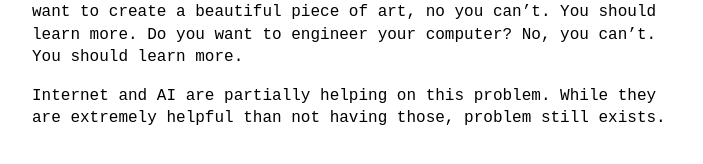
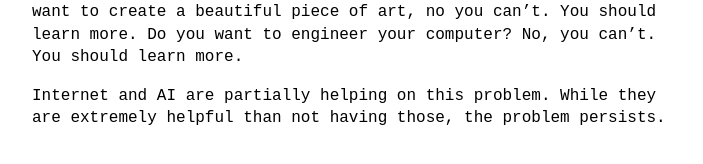
Before and after one commit to yangkyeongmo/yangkyeongmo.github.io, a Jekyll site: the page built from _posts/2024-08-14-problem-with-experience.md, in a window 1280 px wide. Shown: the part 264-428 px from the top of the page, without its empty margins (288-991 px from the left). Built offline with Jekyll 4.4.1, drawn with Linux system fonts in a browser that asks for light colours; our own code applies the rules of GitHub Pages for plain Markdown files.

Commit message:
refactor: reword on 2024-08-14

```diff
--- a/_posts/2024-08-14-problem-with-experience.md
+++ b/_posts/2024-08-14-problem-with-experience.md
@@ -11,4 +11,4 @@ When you want to create a beautiful piece of art, no you can't. You should learn
 Do you want to engineer your computer? No, you can't. You should learn more.
 
 Internet and AI are partially helping on this problem.
-While they are extremely helpful than not having those, problem still exists.
+While they are extremely helpful than not having those, the problem persists.
```
